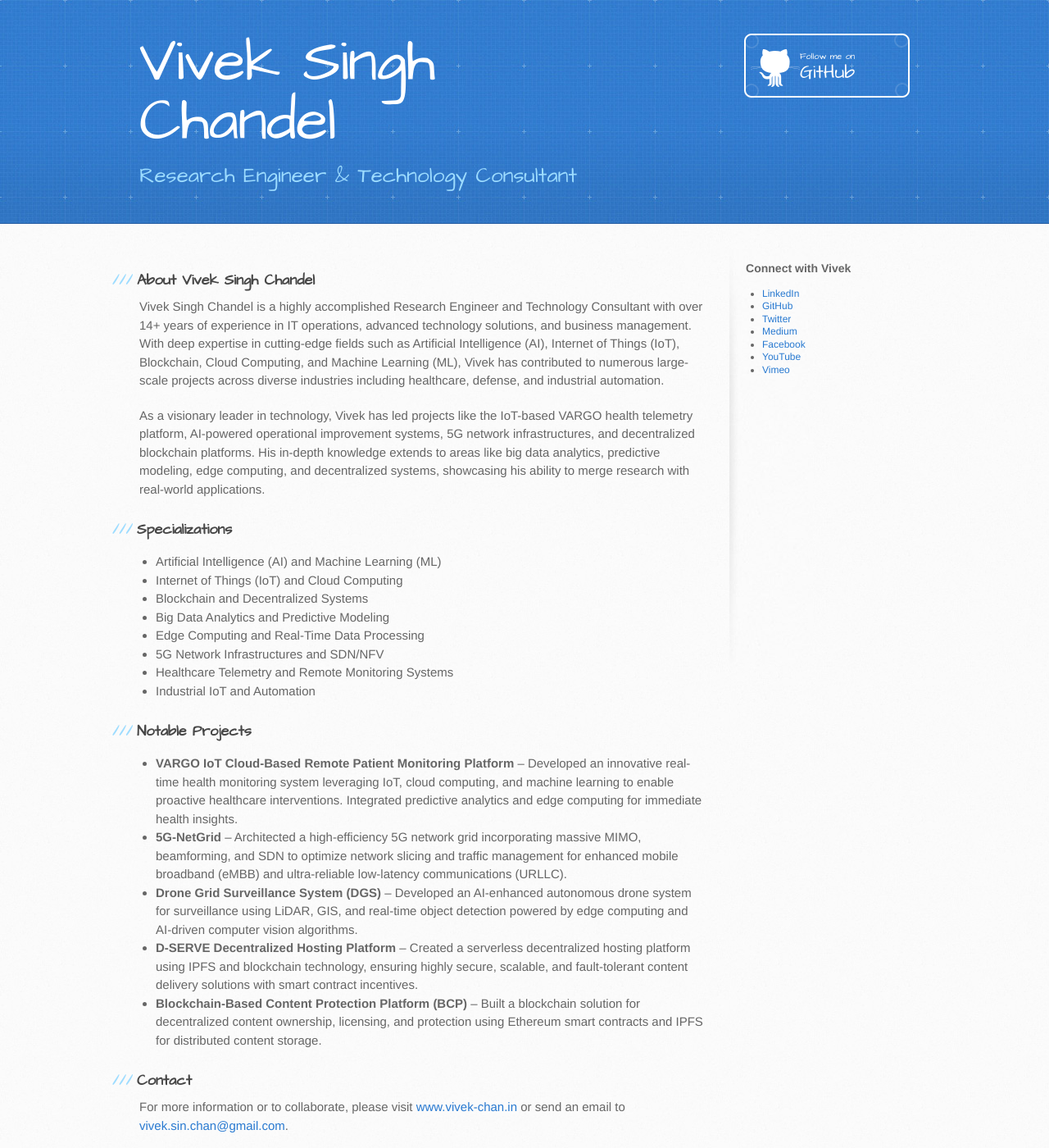
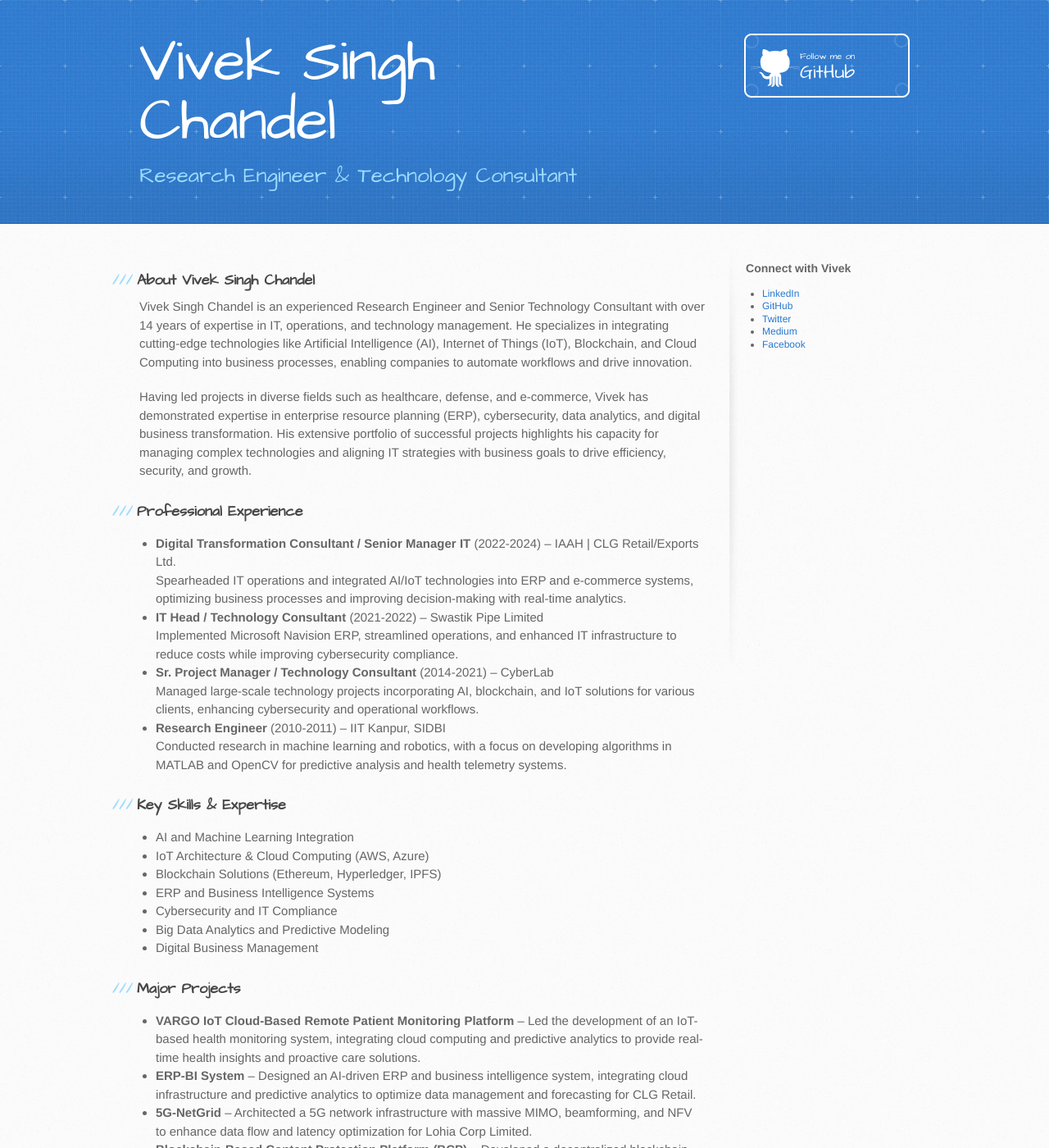
Before and after one commit to vivek-chan/vivek-chan.github.io, a Jekyll site: the page index.html, which Jekyll copies as it is, in a window 1280 px wide and 1400 px high. Shown: the whole window at 82% size. Built offline with Jekyll 4.4.1, drawn with Linux system fonts in a browser that asks for light colours; some of the changed text lies outside the part shown.

Commit message:
Update index.html
info addup

```diff
--- a/index.html
+++ b/index.html
@@ -1,22 +1,17 @@
 <!DOCTYPE html>
 <html lang="en">
   <head>
-    <meta charset='utf-8'>
+    <meta charset="UTF-8">
     <meta http-equiv="X-UA-Compatible" content="IE=edge">
     <meta name="viewport" content="width=device-width, initial-scale=1, maximum-scale=1">
-    <meta name="description" content="Vivek Singh Chandel is a seasoned Research Engineer and Technology Consultant with expertise in AI, IoT, Blockchain, Cloud Computing, and more.">
-    <meta name="keywords" content="Vivek Singh Chandel, Research Engineer, Technology Consultant, AI, IoT, Blockchain, Cloud, Machine Learning, Data Science">
+    <meta name="description" content="Vivek Singh Chandel - Research Engineer and Senior Technology Consultant with 14+ years of experience in IT, AI, Blockchain, IoT, and Cloud Computing.">
+    <meta name="keywords" content="Vivek Singh Chandel, Research Engineer, AI, IoT, Blockchain, Cloud Computing, Technology Consultant, Digital Transformation, ERP, Machine Learning, Cybersecurity, Digital Business Management">
     <meta name="author" content="Vivek Singh Chandel">
     <title>Vivek Singh Chandel | Research Engineer & Technology Consultant</title>
-
-    <link href='https://fonts.googleapis.com/css?family=Architects+Daughter' rel='stylesheet' type='text/css'>
+    <link href="https://fonts.googleapis.com/css?family=Architects+Daughter" rel="stylesheet" type="text/css">
     <link rel="stylesheet" type="text/css" href="stylesheets/stylesheet.css" media="screen">
     <link rel="stylesheet" type="text/css" href="stylesheets/pygment_trac.css" media="screen">
     <link rel="stylesheet" type="text/css" href="stylesheets/print.css" media="print">
-
-    <!--[if lt IE 9]>
-    <script src="//html5shiv.googlecode.com/svn/trunk/html5.js"></script>
-    <![endif]-->
   </head>
 
   <body>
@@ -31,37 +26,51 @@
     <div id="content-wrapper">
       <div class="inner clearfix">
         <section id="main-content">
-          <h3 id="About-Vivek-Singh-Chandel">About Vivek Singh Chandel</h3>
+          <h3 id="about-vivek-singh-chandel">About Vivek Singh Chandel</h3>
           <p>
-            Vivek Singh Chandel is a highly accomplished Research Engineer and Technology Consultant with over 14+ years of experience in IT operations, advanced technology solutions, and business management. With deep expertise in cutting-edge fields such as Artificial Intelligence (AI), Internet of Things (IoT), Blockchain, Cloud Computing, and Machine Learning (ML), Vivek has contributed to numerous large-scale projects across diverse industries including healthcare, defense, and industrial automation.
+            Vivek Singh Chandel is an experienced Research Engineer and Senior Technology Consultant with over 14 years of expertise in IT, operations, and technology management. He specializes in integrating cutting-edge technologies like Artificial Intelligence (AI), Internet of Things (IoT), Blockchain, and Cloud Computing into business processes, enabling companies to automate workflows and drive innovation.
           </p>
           <p>
-            As a visionary leader in technology, Vivek has led projects like the IoT-based VARGO health telemetry platform, AI-powered operational improvement systems, 5G network infrastructures, and decentralized blockchain platforms. His in-depth knowledge extends to areas like big data analytics, predictive modeling, edge computing, and decentralized systems, showcasing his ability to merge research with real-world applications.
+            Having led projects in diverse fields such as healthcare, defense, and e-commerce, Vivek has demonstrated expertise in enterprise resource planning (ERP), cybersecurity, data analytics, and digital business transformation. His extensive portfolio of successful projects highlights his capacity for managing complex technologies and aligning IT strategies with business goals to drive efficiency, security, and growth.
           </p>
 
-          <h3 id="Specializations">Specializations</h3>
+          <h3 id="professional-experience">Professional Experience</h3>
           <ul>
-            <li>Artificial Intelligence (AI) and Machine Learning (ML)</li>
-            <li>Internet of Things (IoT) and Cloud Computing</li>
-            <li>Blockchain and Decentralized Systems</li>
-            <li>Big Data Analytics and Predictive Modeling</li>
-            <li>Edge Computing and Real-Time Data Processing</li>
-            <li>5G Network Infrastructures and SDN/NFV</li>
-            <li>Healthcare Telemetry and Remote Monitoring Systems</li>
-            <li>Industrial IoT and Automation</li>
+            <li><strong>Digital Transformation Consultant / Senior Manager IT</strong> (2022-2024) – IAAH | CLG Retail/Exports Ltd.<br> Spearheaded IT operations and integrated AI/IoT technologies into ERP and e-commerce systems, optimizing business processes and improving decision-making with real-time analytics.</li>
+            <li><strong>IT Head / Technology Consultant</strong> (2021-2022) – Swastik Pipe Limited<br> Implemented Microsoft Navision ERP, streamlined operations, and enhanced IT infrastructure to reduce costs while improving cybersecurity compliance.</li>
+            <li><strong>Sr. Project Manager / Technology Consultant</strong> (2014-2021) – CyberLab<br> Managed large-scale technology projects incorporating AI, blockchain, and IoT solutions for various clients, enhancing cybersecurity and operational workflows.</li>
+            <li><strong>Research Engineer</strong> (2010-2011) – IIT Kanpur, SIDBI<br> Conducted research in machine learning and robotics, with a focus on developing algorithms in MATLAB and OpenCV for predictive analysis and health telemetry systems.</li>
           </ul>
 
-          <h3 id="Notable-Projects">Notable Projects</h3>
+          <h3 id="key-skills">Key Skills & Expertise</h3>
           <ul>
-            <li><strong>VARGO IoT Cloud-Based Remote Patient Monitoring Platform</strong> – Developed an innovative real-time health monitoring system leveraging IoT, cloud computing, and machine learning to enable proactive healthcare interventions. Integrated predictive analytics and edge computing for immediate health insights.</li>
-            <li><strong>5G-NetGrid</strong> – Architected a high-efficiency 5G network grid incorporating massive MIMO, beamforming, and SDN to optimize network slicing and traffic management for enhanced mobile broadband (eMBB) and ultra-reliable low-latency communications (URLLC).</li>
-            <li><strong>Drone Grid Surveillance System (DGS)</strong> – Developed an AI-enhanced autonomous drone system for surveillance using LiDAR, GIS, and real-time object detection powered by edge computing and AI-driven computer vision algorithms.</li>
-            <li><strong>D-SERVE Decentralized Hosting Platform</strong> – Created a serverless decentralized hosting platform using IPFS and blockchain technology, ensuring highly secure, scalable, and fault-tolerant content delivery solutions with smart contract incentives.</li>
-            <li><strong>Blockchain-Based Content Protection Platform (BCP)</strong> – Built a blockchain solution for decentralized content ownership, licensing, and protection using Ethereum smart contracts and IPFS for distributed content storage.</li>
+            <li>AI and Machine Learning Integration</li>
+            <li>IoT Architecture & Cloud Computing (AWS, Azure)</li>
+            <li>Blockchain Solutions (Ethereum, Hyperledger, IPFS)</li>
+            <li>ERP and Business Intelligence Systems</li>
+            <li>Cybersecurity and IT Compliance</li>
+            <li>Big Data Analytics and Predictive Modeling</li>
+            <li>Digital Business Management</li>
           </ul>
 
-          <h3 id="Contact">Contact</h3>
-          <p>For more information or to collaborate, please visit <a href="http://vivek-chan.in">www.vivek-chan.in</a> or send an email to <a href="mailto:vivek.sin.chan@gmail.com">vivek.sin.chan@gmail.com</a>.</p>
+          <h3 id="major-projects">Major Projects</h3>
+          <ul>
+            <li><strong>VARGO IoT Cloud-Based Remote Patient Monitoring Platform</strong> – Led the development of an IoT-based health monitoring system, integrating cloud computing and predictive analytics to provide real-time health insights and proactive care solutions.</li>
+            <li><strong>ERP-BI System</strong> – Designed an AI-driven ERP and business intelligence system, integrating cloud infrastructure and predictive analytics to optimize data management and forecasting for CLG Retail.</li>
+            <li><strong>5G-NetGrid</strong> – Architected a 5G network infrastructure with massive MIMO, beamforming, and NFV to enhance data flow and latency optimization for Lohia Corp Limited.</li>
+            <li><strong>Blockchain-Based Content Protection Platform (BCP)</strong> – Developed a decentralized blockchain platform using Ethereum and IPFS for secure content protection and licensing with smart contract functionality.</li>
+          </ul>
+
+          <h3 id="education-and-certifications">Education & Certifications</h3>
+          <ul>
+            <li><strong>B. Tech in Computer Science & Engineering</strong> – 2012</li>
+            <li><strong>Google Certified Data Analytics Engineer</strong> – 2024</li>
+            <li><strong>Microsoft Azure & AI Certified</strong> – 2021</li>
+            <li><strong>Google Certified Digital Marketer</strong> – 2017</li>
+          </ul>
+
+          <h3 id="contact">Contact</h3>
+          <p>For inquiries or collaboration, visit <a href="http://vivll.com">www.vivll.com</a> or email <a href="mailto:vivek.sin.chan@gmail.com">vivek.sin.chan@gmail.com</a>.</p>
         </section>
 
         <aside id="sidebar">
@@ -72,8 +81,6 @@
             <li><a href="http://twitter.com/vivek_chan">Twitter</a></li>
             <li><a href="https://medium.com/@vivek_chan">Medium</a></li>
             <li><a href="http://facebook.com/vivek.chan">Facebook</a></li>
-            <li><a href="http://www.youtube.com/user/vivek9616831202">YouTube</a></li>
-            <li><a href="https://vimeo.com/vivekchan">Vimeo</a></li>
           </ul>
         </aside>
       </div>
```
Also changed, not shown: other parts of index.html (+1 -10 lines).
